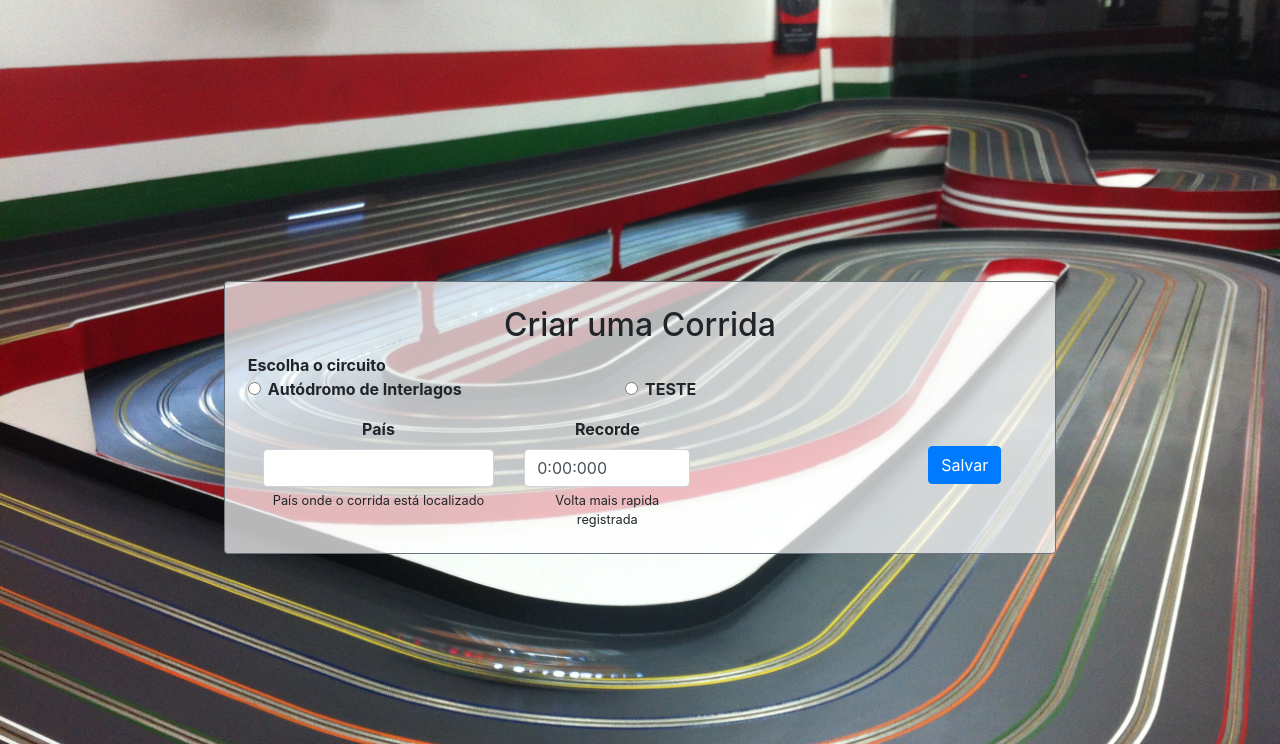
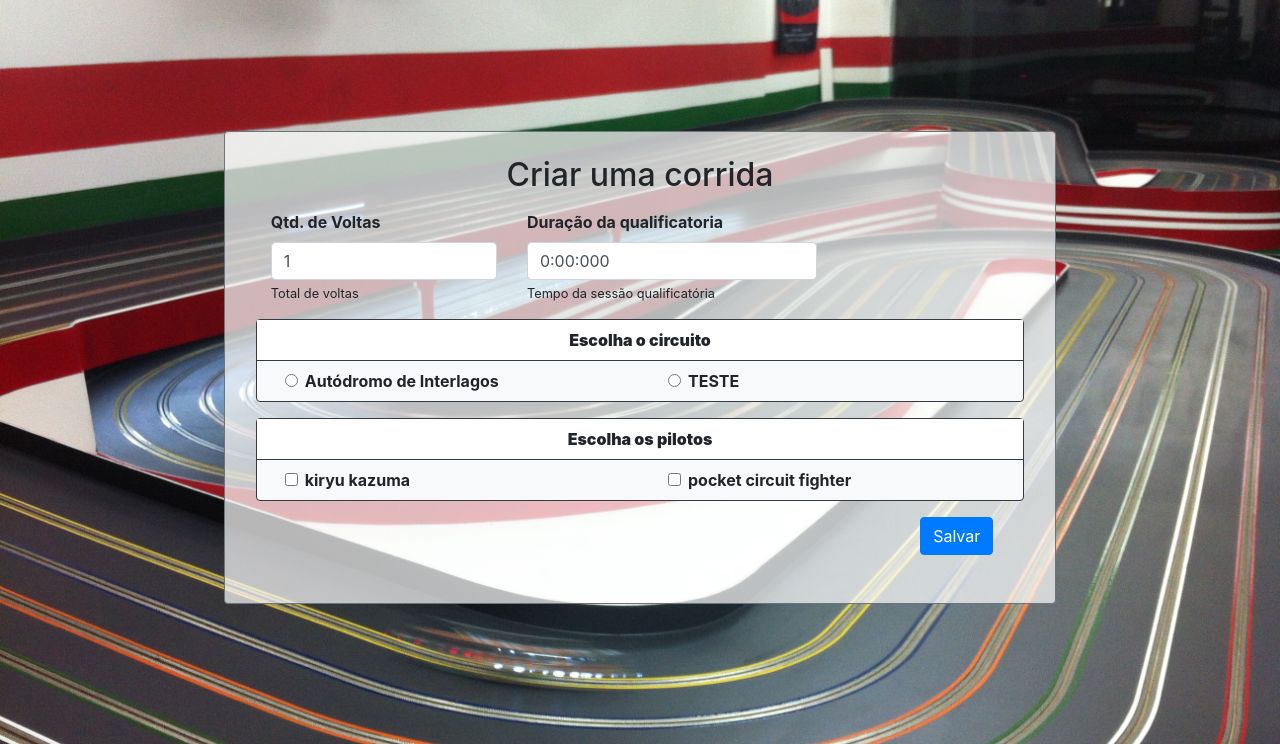
Before and after one commit to AndersonCorreia/PBL-2020.1-Autorama, a Flask app: a page that uses templates/config/corridas.html in a window 1280 px wide. Shown: the part 56-800 px from the top of the page. Run offline with Flask 2, Linux system fonts and the light colour scheme; some libraries are stand-ins or nearby versions.

Commit message:
salvando corrida

```diff
--- a/app.py
+++ b/app.py
@@ -51,7 +51,7 @@ def createCorrida():
         return render_template('config/corridas.html', autorama = autorama.dados)
     if (request.method == "POST"):
         autorama = Autorama()
-        autorama.addCorrida(request.form.to_dict())
+        autorama.addCorrida(request.form.to_dict(), request.form.getlist('piloto_id[]'))
         return redirect(url_for('config'))
 
 @app.route('/sobre')
--- a/models/Autorama.py
+++ b/models/Autorama.py
@@ -15,3 +15,17 @@ class Autorama:
             self.dados['circuitos'].append(circuito)
             self.save()
             # depois fazer função de update
+    def addCorrida(self, corrida, pilotos):
+        pilotosDict = []
+        for piloto in pilotos:
+            pilotosDict.append({"piloto_id": int(piloto)})
+        corrida['pilotos'] = pilotosDict
+        if int(corrida['corrida_id']) == 0:
+            corrida['circuito_id'] = int(corrida['circuito_id'])
+            corrida['quantidadeDeVoltas'] = int(corrida['quantidadeDeVoltas'])
+            corrida['qualificatoria'] = []
+            corrida['classificacao'] = []
+            corrida['corrida_id'] = self.dados['corridas'][-1]['corrida_id'] + 1
+            corrida.pop('piloto_id[]', '')
+            self.dados['corridas'].append(corrida)
+            self.save()
--- a/models/autorama.json
+++ b/models/autorama.json
@@ -12,13 +12,14 @@
     "pilotos": [
         {
             "piloto_id": 1,
-            "Nome": "kiryu kazuma",
+            "nome": "kiryu kazuma",
             "carro_tag": "tag",
             "equipe": 1
         },
         {
             "piloto_id": 2,
-            "Nome": "pocket circuit fighter",
+            "nome": "pocket circuit fighter",
+            "carro_tag": "tag",
             "equipe": 1
         }
     ],
@@ -42,12 +43,12 @@
             "recorde": "0:00:000"
         }
     ],
-    "corrida": [
+    "corridas": [
         {
             "corrida_id": 1,
             "circuito_id": 1,
             "quantidadeDeVoltas": 12,
-            "qualificatoriaTempoLimite": "60:00:00",
+            "qualificatoriaDuracao": "60:00:00",
             "qualificatoria": [
                 {
                     "carro_id": 1,
--- a/templates/config/corridas.html
+++ b/templates/config/corridas.html
@@ -3,7 +3,7 @@
     <link rel="stylesheet" href="/static/css/config.css">
 {% endblock %}
 {% block content %}
-    <h2 class="text-center mt-4">{% block title %}Criar uma Corrida{% endblock %}</h2>
+    <h2 class="text-center mt-4">{% block title %}Criar uma corrida{% endblock %}</h2>
     {% if saved %}
         <div class="alert my-3 w-75 alert-success mx-auto alert-dismissible fade show text-center" role="alert">
             Configurações atualizadas com sucesso
@@ -12,12 +12,22 @@
             </button>
       </div>
     {% endif %}
-    <form method="POST" action="{{url_for('createCorrida')}}" class="font-weight-bold text-center m-2 row">
+    <form method="POST" action="{{url_for('createCorrida')}}" class="font-weight-bold text-left m-3 row">
         <input type="hidden" name="corrida_id" value="{{corrida['corrida_id'] if corrida else 0}}">
-        <span>Escolha o circuito</span>
-        <div class="form-group text-left col-12 row">
+        <div class="form-group col-5 col-md-4">
+            <label for="quantidadeDeVoltas">Qtd. de Voltas</label>
+            <input required type="number" required min="1" max="99" class="form-control" name="quantidadeDeVoltas" id="quantidadeDeVoltas" value="{{corrida['quantidadeDeVoltas'] if corrida else 1}}">
+            <small class="form-text">Total de voltas</small>
+        </div>
+        <div class="form-group col-7 col-md-5">
+            <label for="qualificatoriaDuracao">Duração da qualificatoria</label><input required type="text" class="form-control" name="qualificatoriaDuracao" id="qualificatoriaDuracao"
+            pattern="[0-9]{1,2}:[0-9]{2}:[0-9]{3}" title="tempo no formato: X:XX:XXX" value="{{corrida['qualificatoriaDuracao'] if corrida else '0:00:000'}}">
+            <small class="form-text">Tempo da sessão qualificatória</small>
+        </div>
+        <div class="form-group text-left col-12 bg-light border border-dark rounded p-0 row m-0 mb-3">
+            <span class="text-center col-12 border-bottom border-dark p-2 bg-white"><b>Escolha o circuito</b></span>
             {% for circuito in autorama['circuitos'] %}
-            <div class="form-check col-12 col-md-6">
+            <div class="form-check col-12 col-md-6 pl-5 my-2">
                 <input class="form-check-input" type="radio" name="circuito_id" id="circuito_id-{{circuito['circuito_id']}}" value="{{circuito['circuito_id']}}">
                 <label class="form-check-label" for="circuito_id-{{circuito['circuito_id']}}">
                     {{circuito['nome']}}
@@ -25,16 +35,16 @@
             </div>
             {% endfor %}
         </div>
-        <div class="form-group col-6 col-md-5 col-lg-4">
-            <label for="pais">País</label>
-            <input required type="text" class="form-control" name="pais" id="pais" value="{{corrida['pais'] if corrida else ''}}">
-            <small class="form-text">País onde o corrida está localizado</small>
-        </div>
-        <div class="form-group col-6 col-md-6 col-lg-3">
-            <label for="recorde">Recorde</label>
-            <input required type="text" class="form-control" name="recorde" id="recorde"
-                pattern="[0-9]{1,2}:[0-9]{2}:[0-9]{3}" title="tempo no formato: X:XX:XXX" value="{{corrida['recorde'] if corrida else '0:00:000'}}">
-            <small class="form-text">Volta mais rapida registrada</small>
+        <div class="form-group text-left col-12 bg-light border border-dark rounded p-0 row m-0 mb-3">
+            <span class="text-center col-12 border-bottom border-dark p-2 bg-white"><b>Escolha os pilotos</b></span>
+            {% for piloto in autorama['pilotos'] %}
+            <div class="form-check col-12 col-md-6 pl-5 my-2">
+                <input class="form-check-input" type="checkbox" name="piloto_id[]" id="piloto_id-{{piloto['piloto_id']}}" value="{{piloto['piloto_id']}}">
+                <label class="form-check-label" for="piloto_id-{{piloto['piloto_id']}}">
+                    {{piloto['nome']}}
+                </label>
+            </div>
+            {% endfor %}
         </div>
         <div class="form-group col d-flex">
             <button type="submit" class="btn btn-primary align-self-center ml-auto mr-3">Salvar</button>
```
